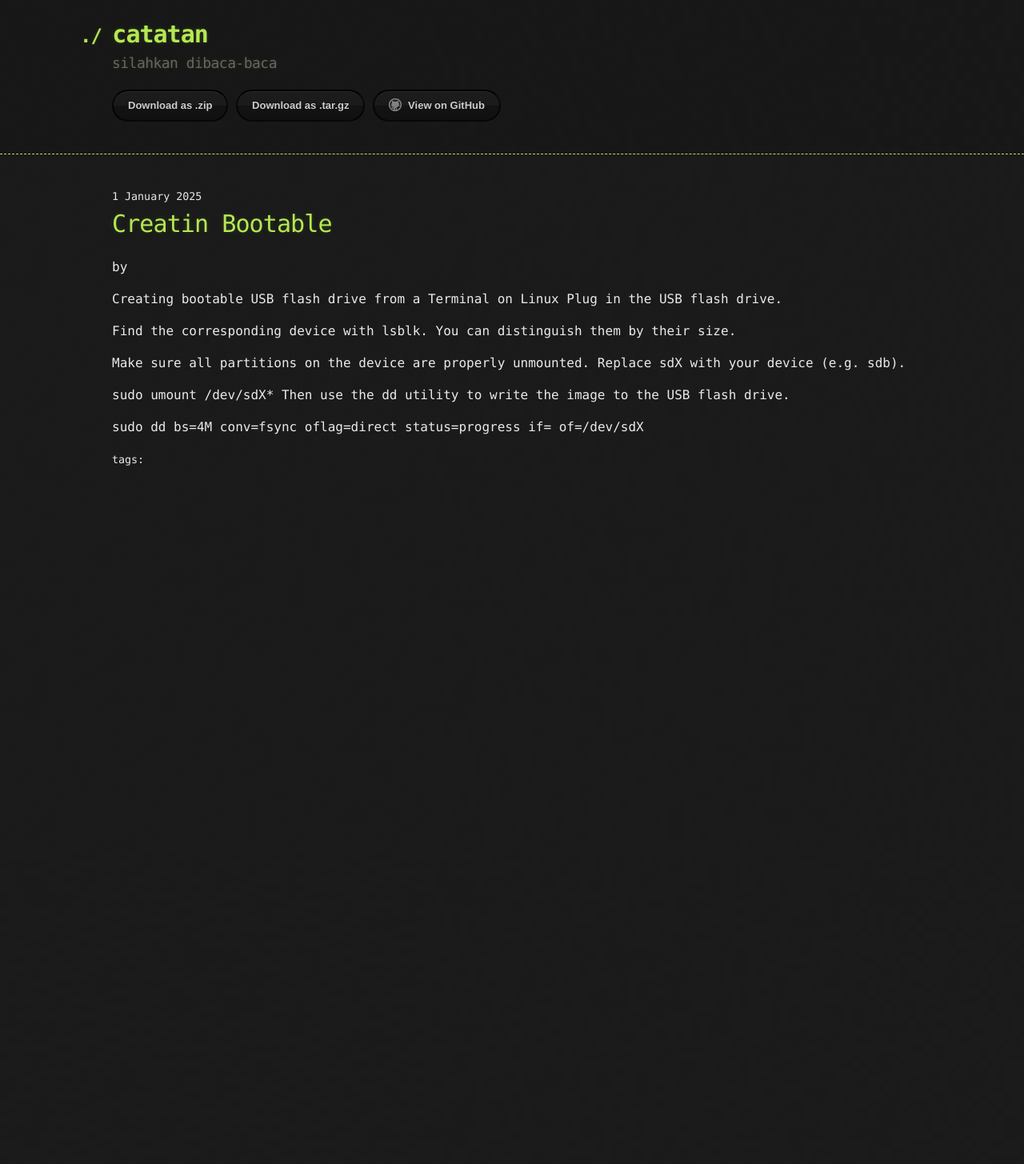
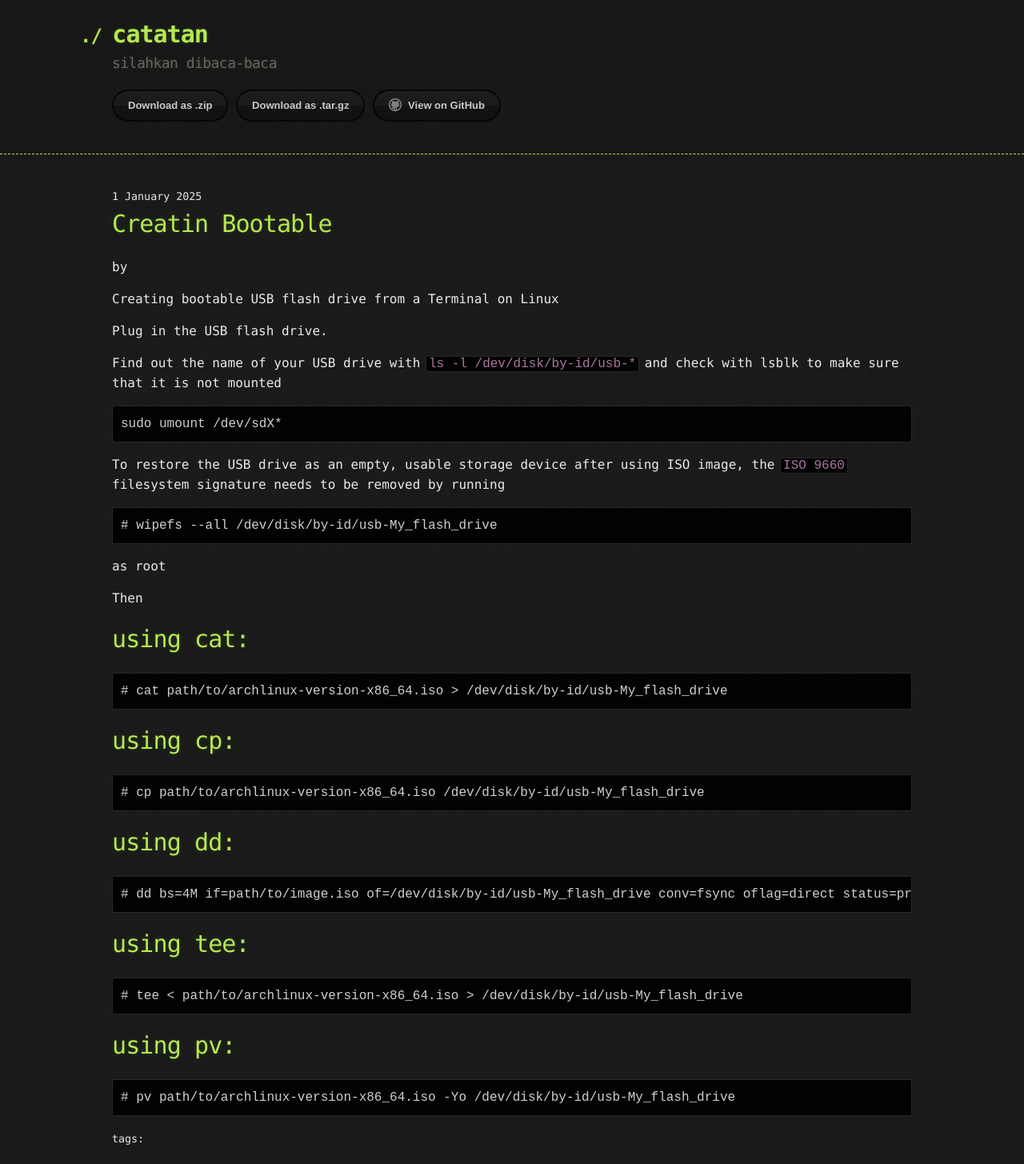
Before and after one commit to mmalikhidayatulloh/mmalikhidayatulloh.github.io, a Jekyll site: the page built from _posts/2025-01-01-Creatin-Bootable.md, in a window 1280 px wide. Shown: the whole page at 80% size. Built offline with Jekyll 4.4.1, drawn with Linux system fonts in a browser that asks for light colours; our own code applies the rules of GitHub Pages for plain Markdown files; before the commit the page ends 900 px from its top, so only the background shows below that.

Commit message:
perbarui cara bikin bootable

````diff
--- a/_posts/2025-01-01-Creatin-Bootable.md
+++ b/_posts/2025-01-01-Creatin-Bootable.md
@@ -1,11 +1,35 @@
 Creating bootable USB flash drive from a Terminal on Linux
+
 Plug in the USB flash drive.
 
-Find the corresponding device with lsblk. You can distinguish them by their size.
+Find out the name of your USB drive with `ls -l /dev/disk/by-id/usb-*` and check with lsblk to make sure that it is not mounted
+```
+sudo umount /dev/sdX*
+```
+To restore the USB drive as an empty, usable storage device after using ISO image, the `ISO 9660` filesystem signature needs to be removed by running
+```
+# wipefs --all /dev/disk/by-id/usb-My_flash_drive
+```
+as root
 
-Make sure all partitions on the device are properly unmounted. Replace sdX with your device (e.g. sdb).
-
-sudo umount /dev/sdX*
-Then use the dd utility to write the image to the USB flash drive.
-
-sudo dd bs=4M conv=fsync oflag=direct status=progress if=<path-to-image> of=/dev/sdX
+Then
+# using cat:
+```
+# cat path/to/archlinux-version-x86_64.iso > /dev/disk/by-id/usb-My_flash_drive
+```
+# using cp:
+```
+# cp path/to/archlinux-version-x86_64.iso /dev/disk/by-id/usb-My_flash_drive
+```
+# using dd:
+```
+# dd bs=4M if=path/to/image.iso of=/dev/disk/by-id/usb-My_flash_drive conv=fsync oflag=direct status=progress
+```
+# using tee:
+```
+# tee < path/to/archlinux-version-x86_64.iso > /dev/disk/by-id/usb-My_flash_drive
+```
+# using pv:
+```
+# pv path/to/archlinux-version-x86_64.iso -Yo /dev/disk/by-id/usb-My_flash_drive
+```
````
